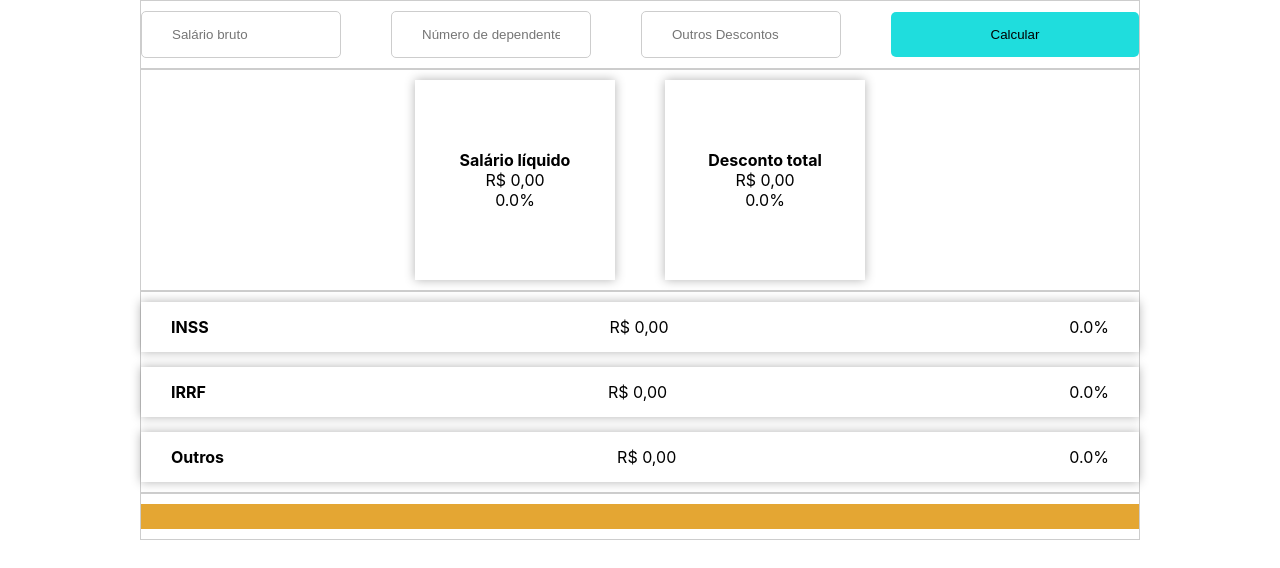
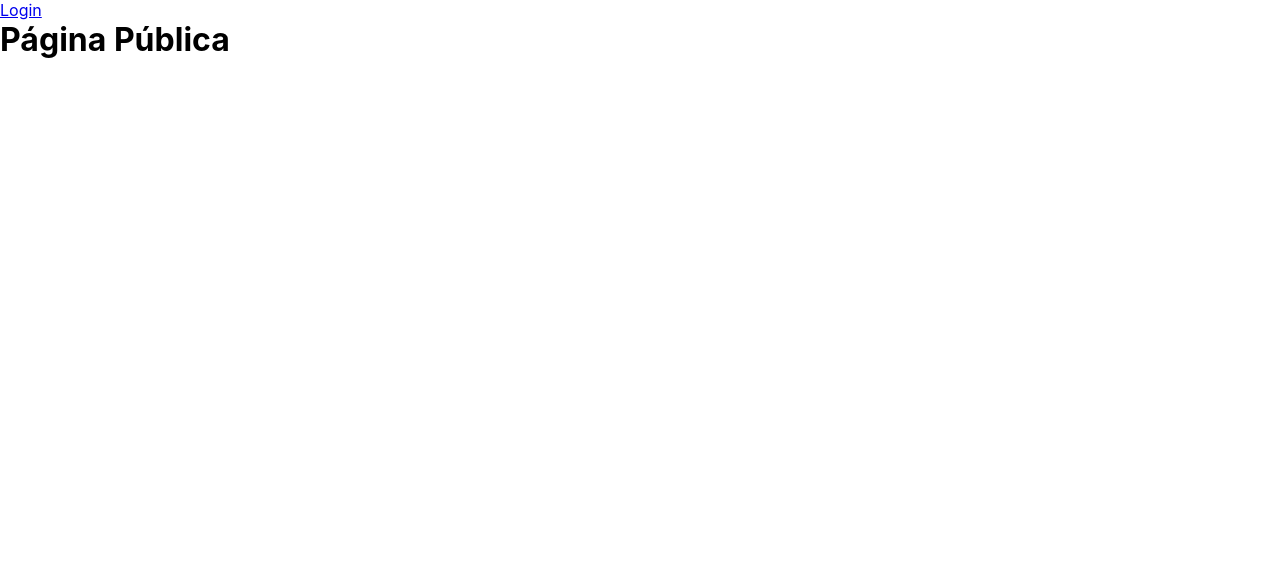
Before and after one commit to railsonrodrigues/react-salary, a React (Create React App) app: page / in a window 1280 px wide. Shown: the top 568 px of the page. Built offline with nearby package versions, Linux system fonts and the light colour scheme.

Commit message:
feat: add react routes

```diff
--- a/package.json
+++ b/package.json
@@ -15,6 +15,7 @@
     "prettier": "^2.3.0",
     "react": "16.13.1",
     "react-dom": "16.13.1",
+    "react-router-dom": "^5.2.0",
     "react-scripts": "3.4.1",
     "serve": "^11.3.2"
   },
--- /dev/null
+++ b/src/App.jsx
@@ -0,0 +1,46 @@
+import React, { useState } from 'react';
+import { BrowserRouter as Router, Route, Switch } from 'react-router-dom';
+
+import HomePage from './pages/Home/Home.jsx';
+import AboutMePage from './pages/AboutMe/AboutMe.jsx';
+import LoginPage from './pages/Login/Login.jsx';
+import AccountPage from './pages/Account/Account.jsx';
+import PublicPage from './pages/PublicPage/PublicPage.jsx';
+import NotFound404Page from './pages/NotFound404/NotFound404.jsx';
+
+export default function App () {
+
+  // const handleAuth = (stateAuth) => {  // Como fazer autenticação
+  //   setIsLogged(stateAuth);
+  // }  // ONDE USAR useEffect -> didMount, didUnmout, e didUpdate
+
+  return (
+    <Router>
+      <Switch>
+        <Route path="/" exact> {/*Public*/}
+          <PublicPage />
+        </Route>
+
+        <Route path="/login"> {/*Public*/}
+          <LoginPage />
+        </Route>
+
+        <Route path="/account">
+          <AccountPage />
+        </Route>
+
+        <Route path="/home">
+          <HomePage />
+        </Route>
+
+        <Route path="/about-me">
+          <AboutMePage />
+        </Route>
+
+        <Route path="*"> {/*Public*/}
+          <NotFound404Page />
+        </Route>
+      </Switch>
+    </Router>
+  )
+}
--- /dev/null
+++ b/src/components/TopMenu/TopMenu.jsx
@@ -0,0 +1,25 @@
+import React from 'react';
+import { Link } from 'react-router-dom';
+
+export default function TopMenu ({ pathname }) {
+  if (pathname === '/home' || pathname === '/account' || pathname === '/about-me') {
+    return (
+      <nav>
+        <ul>
+          <li><Link to="/home">Início</Link></li>
+          <li><Link to="/about-me">Sobre mim</Link></li>
+          <li><Link to="/account">Account</Link></li>
+          <li><Link to="/">Logout</Link></li>
+        </ul>
+      </nav>
+    )
+  }
+
+  return (
+    <nav>
+      <ul>
+        <li><Link to="">Login</Link></li>
+      </ul>
+    </nav>
+  )
+}
--- a/src/index.jsx
+++ b/src/index.jsx
@@ -3,11 +3,11 @@ import ReactDOM from 'react-dom';
 
 import './index.css';
 
-import Home from './pages/Home/Home.jsx';
+import App from './App.jsx';
 
 ReactDOM.render(
   <React.StrictMode>
-    <Home />
+    <App />
   </React.StrictMode>,
   document.getElementById('root'),
 );
--- /dev/null
+++ b/src/pages/AboutMe/AboutMe.jsx
@@ -0,0 +1,13 @@
+import React from 'react';
+
+import TopMenu from "../../components/TopMenu/TopMenu";
+import { useLocation } from "react-router";
+
+export default function AboutMe() {
+  return (
+    <>
+      <TopMenu pathname={useLocation().pathname} />
+      <h1>Sobre mim</h1>
+    </>
+  );
+}
--- /dev/null
+++ b/src/pages/Account/Account.jsx
@@ -0,0 +1,13 @@
+import React from "react";
+
+import TopMenu from "../../components/TopMenu/TopMenu";
+import { useLocation } from "react-router";
+
+export default function Account() {
+  return (
+    <>
+      <TopMenu pathname={useLocation().pathname} />
+      <h1>Conta</h1>
+    </>
+  );
+}
--- a/src/pages/Home/Home.jsx
+++ b/src/pages/Home/Home.jsx
@@ -7,6 +7,8 @@ import Graphic from "../../components/Graphic/Graphic";
 import Form from "../../components/Form/Form";
 
 import getResultCalc from './../../helpers/calc/interface/getResult.js';
+import TopMenu from "../../components/TopMenu/TopMenu";
+import { useLocation } from "react-router";
 
 export default function App() {
 
@@ -79,6 +81,7 @@ export default function App() {
 
   return (
     <>
+      <TopMenu pathname={useLocation().pathname} />
       <Form onSubmit={handleSubmitForm} className="container flexContainer row" />
       <div className="container flexContainer row">
         <Card title="Salário líquido" value={netSalary} percentage={netSalaryPercent} />
--- /dev/null
+++ b/src/pages/Login/Login.jsx
@@ -0,0 +1,5 @@
+import React from 'react';
+
+export default function Login () {
+  return <h1>Login</h1>
+}
--- /dev/null
+++ b/src/pages/NotFound404/NotFound404.jsx
@@ -0,0 +1,5 @@
+import React from 'react';
+
+export default function NotFound404 () {
+  return <h1>Erro 404 - Página Não Encontrada</h1>
+}
--- /dev/null
+++ b/src/pages/PublicPage/PublicPage.jsx
@@ -0,0 +1,13 @@
+import React from 'react';
+
+import TopMenu from "../../components/TopMenu/TopMenu";
+import { useLocation } from "react-router";
+
+export default function PublicPage() {
+  return (
+    <>
+      <TopMenu pathname={useLocation().pathname} />
+      <h1>Página Pública</h1>
+    </>
+  );
+}
```
Also changed, not shown: 1 other file (tests, documents, lock files or other folders).
